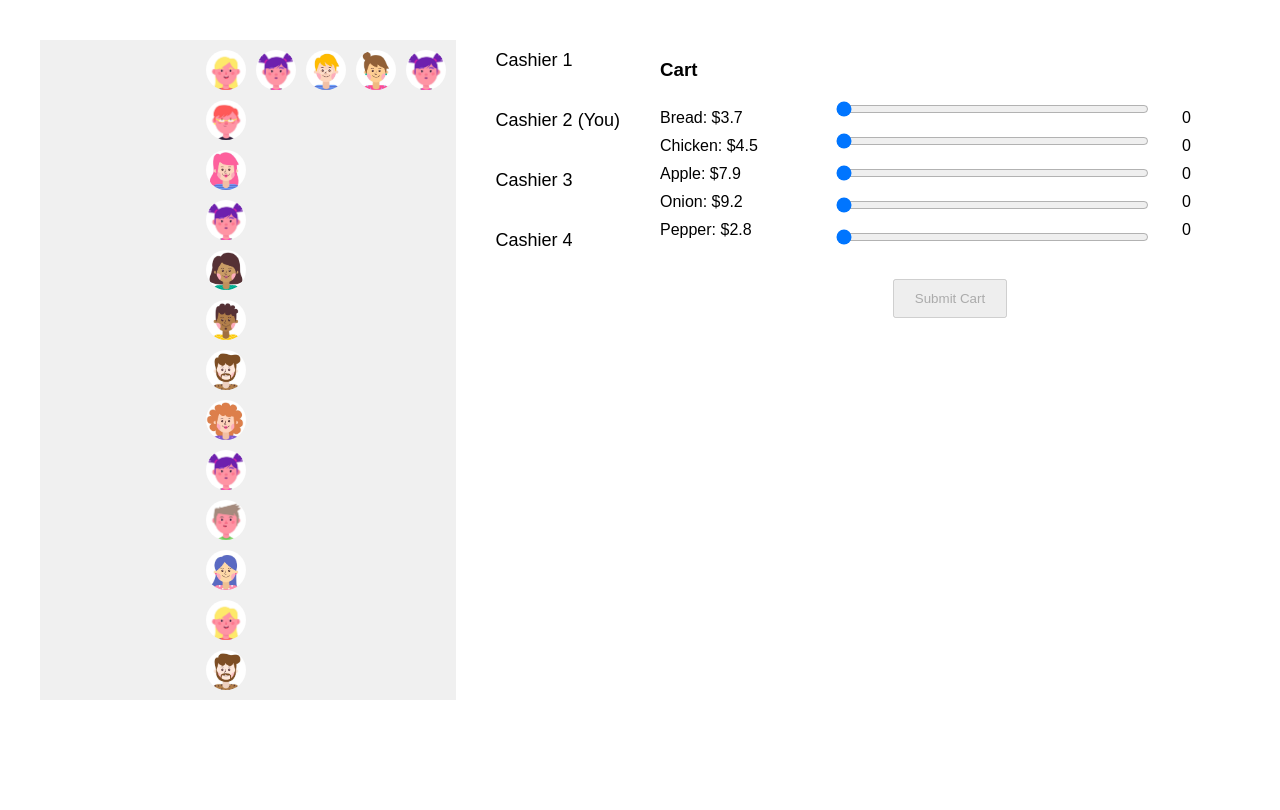
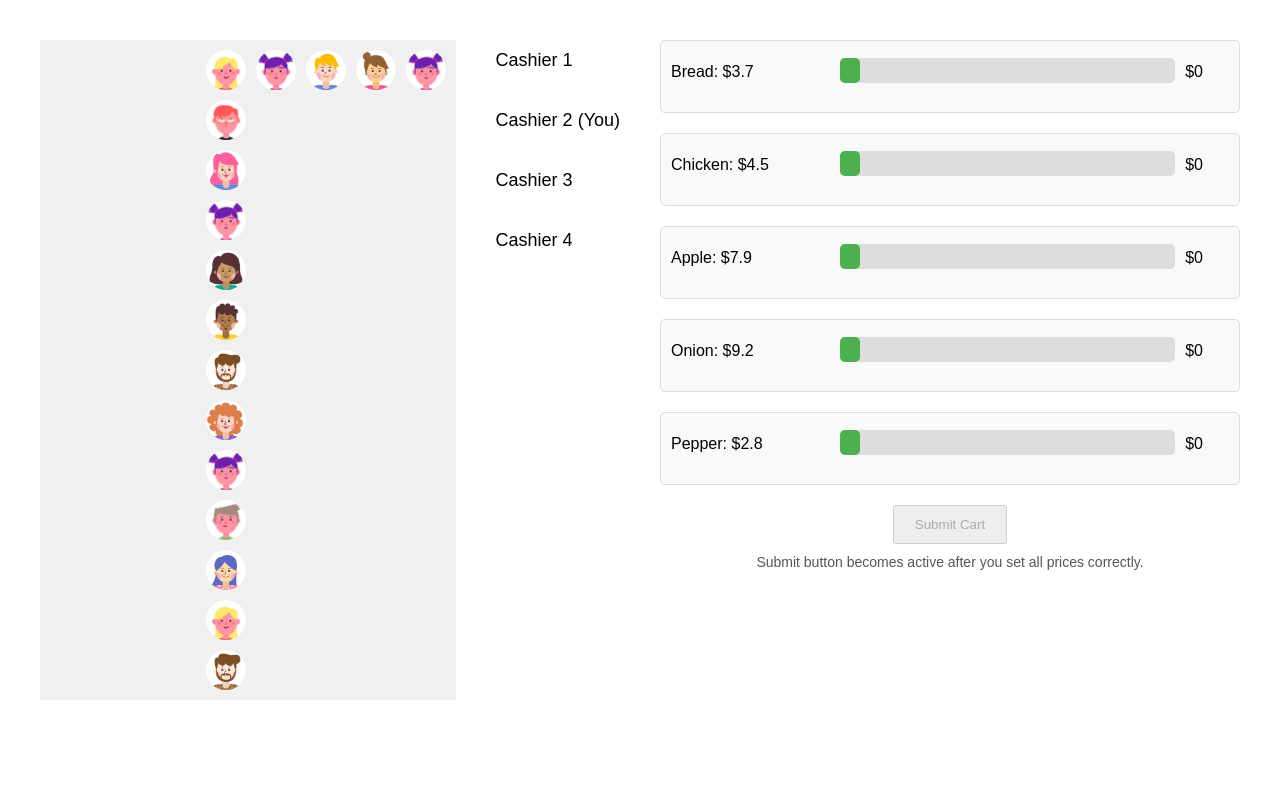
Before and after one commit to biwu6051/bizLab_sam_project, a PHP site: page /pooledQueue.php in a window 1280 px wide. Shown: the top 810 px of the page. Run offline with PHP 8.4, Linux system fonts and the light colour scheme.

Commit message:
update sliders style for pooled queue

```diff
--- a/src/pooledQueue.php
+++ b/src/pooledQueue.php
@@ -177,6 +177,90 @@ $current_customer_items = $customer_items[0];
             border-top: 1px solid #ccc;
             font-size: 18px;
         }
+        /* 让 items-container 以列的方式排列 */
+        .items-container {
+            display: flex;
+            flex-direction: column;
+            gap: 20px;
+            width: 100%; /* 占据父容器的全部宽度 */
+            box-sizing: border-box;
+        }
+
+        /* 为每个 item-row 添加浅色背景和边框 */
+        .item-row {
+            display: flex;
+            align-items: center;
+            justify-content: flex-start; /* 子元素从左向右排列 */
+            background-color: #f9f9f9;
+            padding: 10px;
+            border: 1px solid #ddd;
+            border-radius: 5px;
+            width: 100%; /* 占据父容器的全部宽度 */
+            box-sizing: border-box; /* 包括内边距和边框在内 */
+            padding: 15px 10px 25px 10px; /* 调整内边距，上 15px，右 10px，下 25px，左 10px */
+        }
+
+        /* 设置 item-name 的样式 */
+        .item-name {
+            flex: 0 0 30%; /* 不允许增长或缩小，固定占据 30% 的宽度 */
+            text-align: left;
+            overflow: hidden;
+            text-overflow: ellipsis;
+            white-space: nowrap; /* 防止文本换行 */
+        }
+
+        /* 设置 slider-container 的样式 */
+        .slider-container {
+            flex: 0 0 60%; /* 不允许增长或缩小，固定占据 60% 的宽度 */
+        }
+
+        /* 调整滑块的样式，使其更高 */
+        .slider-container input[type="range"] {
+            width: 100%;
+            height: 25px; /* 增加滑块的高度 */
+        }
+
+        /* 设置 slider-value 的样式 */
+        .slider-value {
+            flex: 0 0 10%; /* 不允许增长或缩小，固定占据 10% 的宽度 */
+            text-align: left;
+            min-width: 30px;
+            margin-left: 12px; /* 保持之前的水平间距 */
+        }
+
+        .item-name, .slider-container, .slider-value {
+            text-align: left;
+        }
+
+        /* 可选：调整滑块的样式（颜色、圆角等） */
+        .slider-container input[type="range"] {
+            -webkit-appearance: none; /* 移除默认样式，方便自定义 */
+            background: #ddd;
+            border-radius: 5px;
+        }
+
+        .slider-container input[type="range"]::-webkit-slider-thumb {
+            -webkit-appearance: none;
+            width: 20px;
+            height: 25px; /* 与滑块高度一致 */
+            background: #4CAF50; /* 滑块颜色 */
+            cursor: pointer;
+            border-radius: 5px;
+        }
+
+        .slider-container input[type="range"]::-moz-range-thumb {
+            width: 20px;
+            height: 25px;
+            background: #4CAF50;
+            cursor: pointer;
+            border-radius: 5px;
+        }
+        .submit-hint {
+            margin-top: 10px;
+            font-size: 14px;
+            color: #555;
+            text-align: center;
+        }
     </style>
 </head>
 <body>
@@ -204,28 +288,22 @@ $current_customer_items = $customer_items[0];
             </div>
         </div>
         <div class="right">
-            <h3>Cart</h3>
             <div class="items-container">
-                <div class="item-names">
                 <?php foreach ($current_customer_items as $item => $price): ?>
-                        <div><?php echo $item; ?>: $<?php echo $price; ?></div>
-                    <?php endforeach; ?>
+                        <div class="item-row">
+                            <div class="item-name">
+                                <?php echo $item; ?>: $<?php echo $price; ?>
                             </div>
-                <div class="sliders">
-                    <?php foreach ($current_customer_items as $item => $price): ?>
-                        <div>
+                            <div class="slider-container">
                                 <input type="range" id="item-<?php echo $item; ?>" min="0" max="10" step="0.1" value="0">
+                            </div>
+                            <div class="slider-value" id="value-<?php echo $item; ?>">$0</div>
                         </div>
                     <?php endforeach; ?>
             </div>
-                <div class="slider-values">
-                    <?php foreach ($current_customer_items as $item => $price): ?>
-                        <div id="value-<?php echo $item; ?>">0</div>
-                    <?php endforeach; ?>
-           </div>
-            </div>
             <div class="submit">
                 <button id="submit-cart" disabled>Submit Cart</button>
+                <p class="submit-hint">Submit button becomes active after you set all prices correctly.</p>
             </div>
         </div>
     </div>
@@ -242,7 +320,7 @@ $current_customer_items = $customer_items[0];
         function checkSliders() {
             const currentCustomerItems = customerItemsArray[currentCustomerIndex];
             let allCorrect = true;
-            document.querySelectorAll('.sliders input[type="range"]').forEach(slider => {
+            document.querySelectorAll('.slider-container input[type="range"]').forEach(slider => {
                 const itemKey = slider.id.split('-')[1];
                 const expectedValue = currentCustomerItems[itemKey]; // Use JavaScript variable to check slider value
                 if (parseFloat(slider.value) !== expectedValue) {
@@ -253,10 +331,10 @@ $current_customer_items = $customer_items[0];
         }
 
         // Attach event listeners to sliders for updating displayed values and checking if the submit button should be enabled
-        document.querySelectorAll('.sliders input[type="range"]').forEach(slider => {
+        document.querySelectorAll('.slider-container input[type="range"]').forEach(slider => {
             slider.addEventListener('input', function() {
                 const itemKey = this.id.split('-')[1];
-                document.getElementById('value-' + itemKey).textContent = this.value;
+                document.getElementById('value-' + itemKey).textContent = '$' + this.value;
                 checkSliders(); // Check if all sliders are correct after each input
             });
         });
@@ -341,33 +419,60 @@ $current_customer_items = $customer_items[0];
 
         const nextCustomerItems = customerItemsArray[currentCustomerIndex]; // Get the items for the current customer
 
-            // Clear the current item names
-            const itemNamesDiv = document.querySelector('.item-names');
-            itemNamesDiv.innerHTML = ''; // Clear the current content in item-names
+        // Clear the current items container
+        const itemsContainer = document.querySelector('.items-container');
+        itemsContainer.innerHTML = ''; // Clear the current content
 
-            let i = 0;
+        // Rebuild the items for the next customer
         Object.keys(nextCustomerItems).forEach(itemKey => {
             const itemValue = nextCustomerItems[itemKey];
 
-                // Update the item names div with the next customer's items
-                const itemNameElement = document.createElement('div');
-                itemNameElement.textContent = `${itemKey}: $${itemValue}`;
-                itemNamesDiv.appendChild(itemNameElement);
+            // Create the item row container
+            const itemRow = document.createElement('div');
+            itemRow.classList.add('item-row');
 
-                // Update existing sliders
-                const slider = document.querySelectorAll('.sliders input[type="range"]')[i];
-                slider.id = 'item-' + itemKey; // Update the slider id
-                slider.min = 0;
-                slider.max = 10;
-                slider.value = 0;
+            // Create the item name div
+            const itemNameDiv = document.createElement('div');
+            itemNameDiv.classList.add('item-name');
+            itemNameDiv.textContent = `${itemKey}: $${itemValue}`;
 
-                // Update the corresponding value div
-                const valueDiv = document.querySelectorAll('.slider-values div')[i];
-                valueDiv.id = 'value-' + itemKey; // Update the id to match the new item
-                valueDiv.textContent = slider.value; // Update the value display div
+            // Create the slider container
+            const sliderContainer = document.createElement('div');
+            sliderContainer.classList.add('slider-container');
 
-                i++;
+            // Create the slider input
+            const sliderInput = document.createElement('input');
+            sliderInput.type = 'range';
+            sliderInput.id = 'item-' + itemKey;
+            sliderInput.min = 0;
+            sliderInput.max = 10;
+            sliderInput.step = 0.1;
+            sliderInput.value = 0;
+
+            // Attach event listener to the slider
+            sliderInput.addEventListener('input', function() {
+                document.getElementById('value-' + itemKey).textContent = '$' + this.value;
+                checkSliders(); // Check if all sliders are correct after each input
             });
+
+            // Append the slider input to the slider container
+            sliderContainer.appendChild(sliderInput);
+
+            // Create the slider value div
+            const sliderValueDiv = document.createElement('div');
+            sliderValueDiv.classList.add('slider-value');
+            sliderValueDiv.id = 'value-' + itemKey;
+            sliderValueDiv.textContent = '0';
+
+            // Append all elements to the item row
+            itemRow.appendChild(itemNameDiv);
+            itemRow.appendChild(sliderContainer);
+            itemRow.appendChild(sliderValueDiv);
+
+            // Append the item row to the items container
+            itemsContainer.appendChild(itemRow);
+        });
+        checkSliders();
     }
 
         // Convert PHP array to JavaScript object for service times
```
Lines whose indentation alone changed are shown as unchanged.
